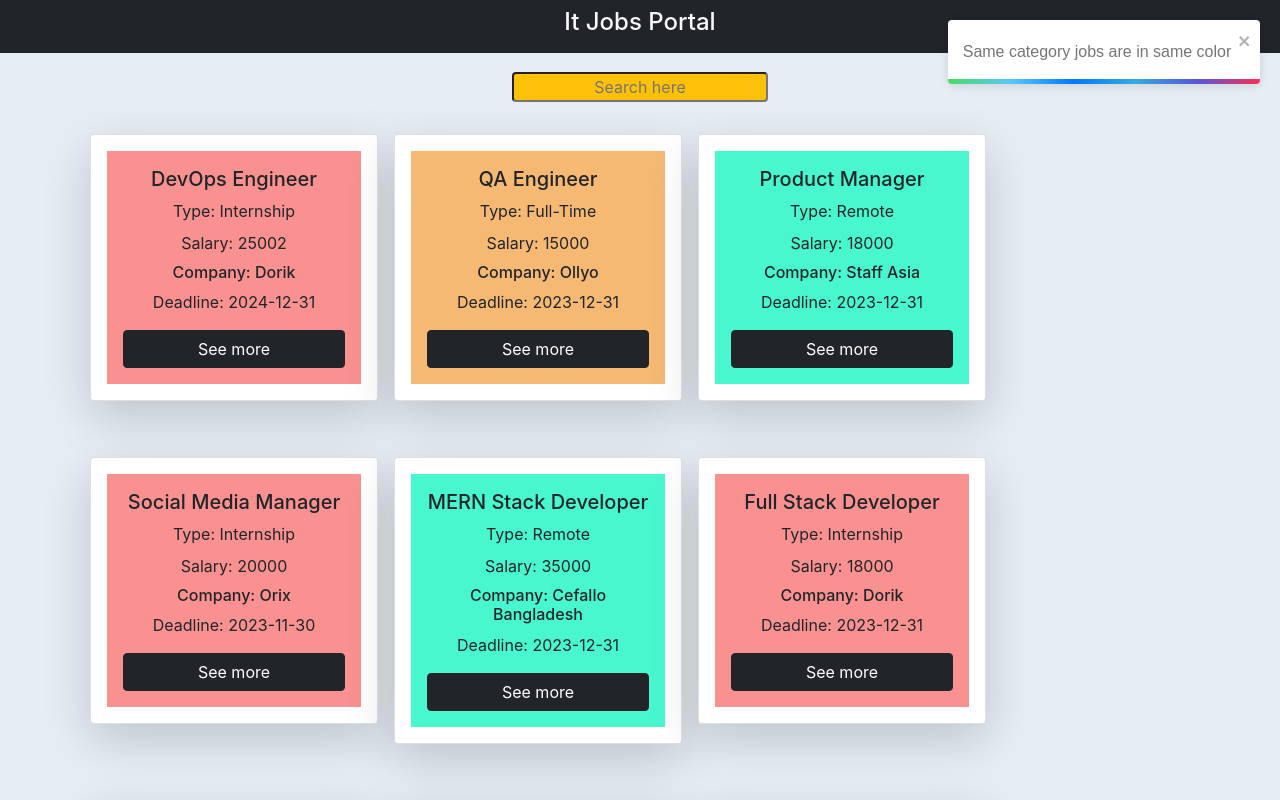
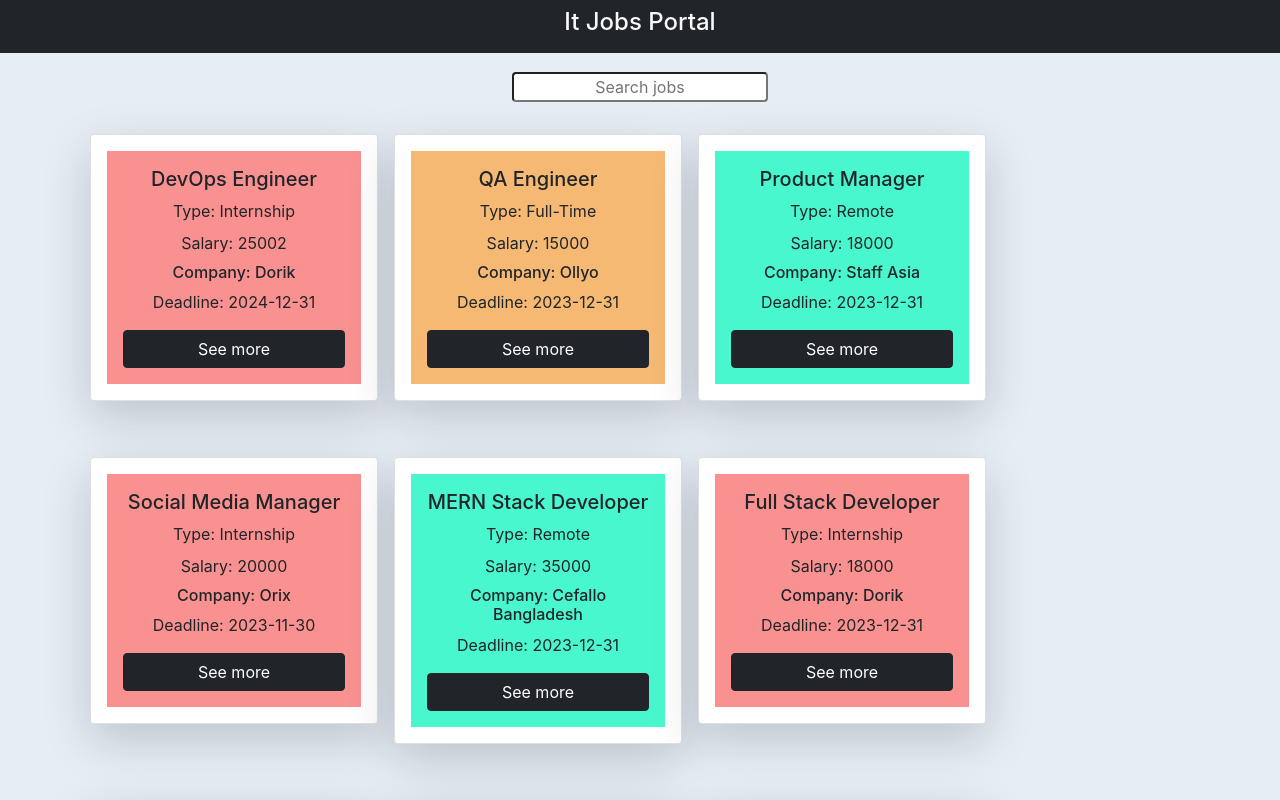
Before and after one commit to Apurbo73/rtk-query-it-job-portal, a React (Create React App) app: page / in a window 1280 px wide. Shown: the top 800 px of the page. Built offline with nearby package versions, Linux system fonts and the light colour scheme; data requests are answered from the project's data file.

Commit message:
searching by name done

```diff
--- a/src/components/Home.js
+++ b/src/components/Home.js
@@ -7,14 +7,26 @@ const Home = ({ allJobs }) => {
   const [allJobsData, setAllJobs] = useState(allJobs);
   const [filterJobs, setFilterJobs] = useState(allJobs);
   //   console.log(filterJobs);
-  toast("Same category jobs are in same color");
+  //handle search:
+  const handleSearch = value => {
+    // toast(value);
+    let text = value.toLowerCase();
+    const SearchedJobs = allJobsData.filter(data => {
+      // searching by name:
+      const newData = data.title.toLowerCase();
+      return newData.startsWith(text);
+    });
+    setFilterJobs(SearchedJobs);
+  };
+  // toast("Same category jobs are in same color");
+
   return (
     <div>
       <nav className="fixed-top bg-dark text-light p-2 mb-5">
         <h4> It Jobs Portal</h4>
         <ToastContainer />
       </nav>
-      <Search />
+      <Search onSearch={handleSearch} />
       {allJobsData && <Jobs jobs={filterJobs} />}
     </div>
   );
--- a/src/components/Search.js
+++ b/src/components/Search.js
@@ -1,11 +1,23 @@
-import React from 'react';
+import React, { useEffect, useState } from "react";
 
-const Search = () => {
-    return (
-        <div className='mt-4 mb-4  w-25 mx-auto pt-5'>
-            <input className='text-center bg-warning rounded' type="text"  placeholder='Search here'/>
-        </div>
-    );
+const Search = props => {
+  const [searchText, setSearchText] = useState("");
+  useEffect(() => {
+    props.onSearch(searchText);
+  }, [searchText]);
+  return (
+    <div className="mt-4 mb-4  w-25 mx-auto pt-5">
+      <input
+        className="text-center  rounded"
+        type="text"
+        placeholder="Search jobs"
+        value={searchText}
+        onChange={e => {
+          setSearchText(e.target.value);
+        }}
+      />
+    </div>
+  );
 };
 
 export default Search;
```
